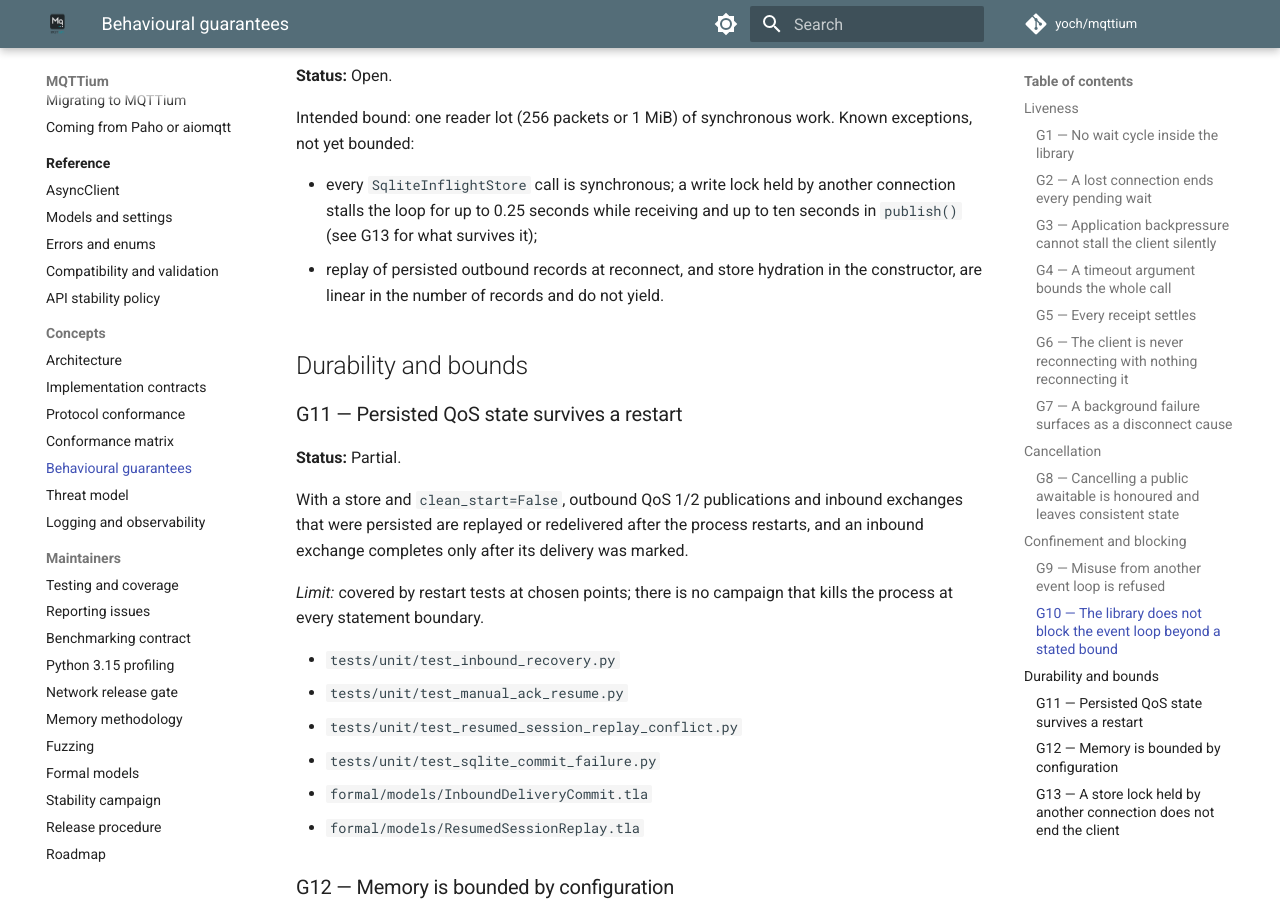
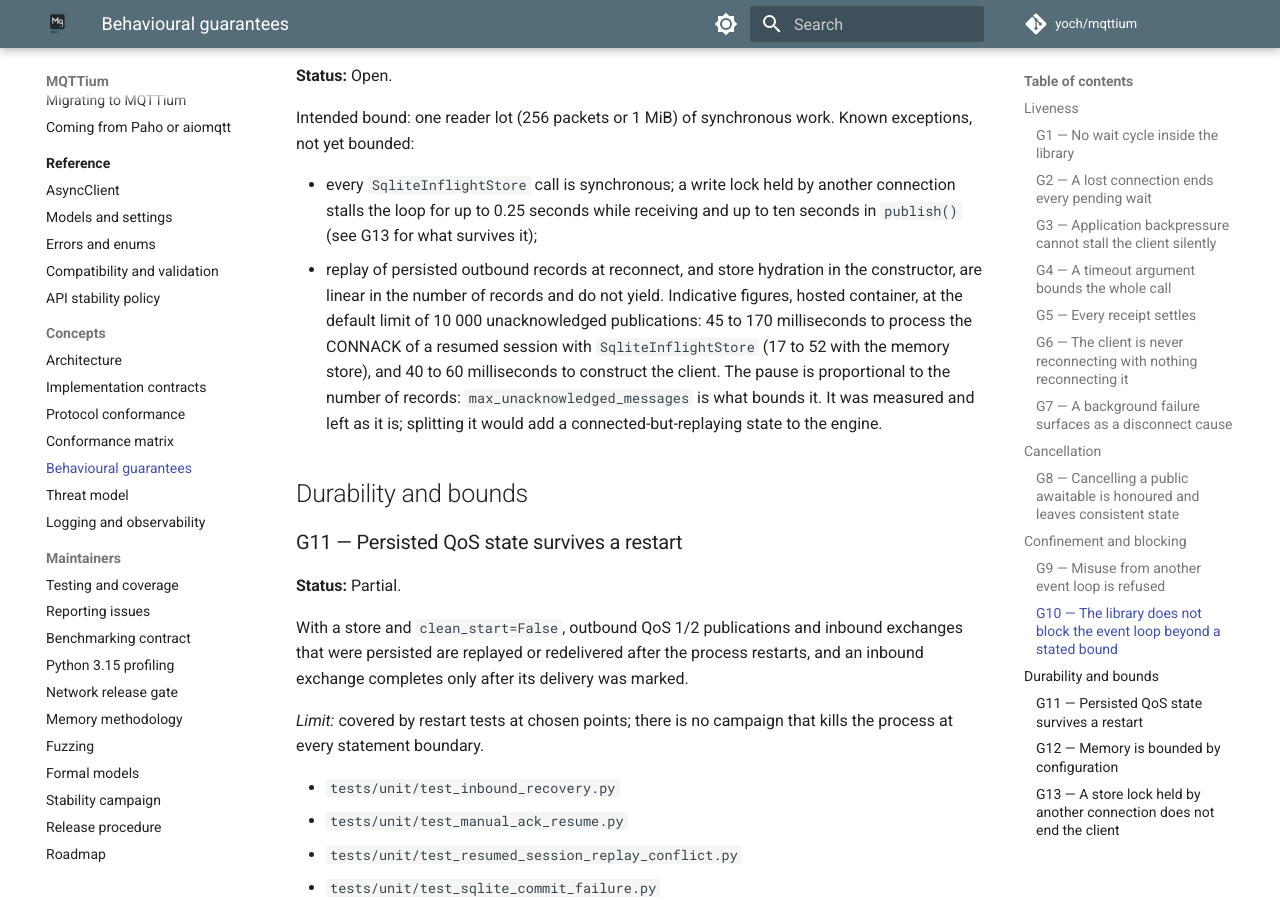
Before and after one commit to yoch/mqttium, an MkDocs documentation site: the page built from docs/guarantees.md, in a window 1280 px wide and 900 px high, scrolled down 4663 px. Built offline with MkDocs 1.6.1 and Material for MkDocs 9.7.7, drawn with Linux system fonts in a browser that asks for light colours; comment, search, counter and statistics services are not loaded.

Commit message:
Document the measured pause of outbound replay at reconnection
Replay of unacknowledged publications on a resumed session, and store
hydration in the constructor, are synchronous and linear in the number of
records. State the measured order of magnitude in the guarantee register
and in the sizing guide, and name the setting that bounds it. The engine is
unchanged: splitting the replay would add a connected-but-replaying state.

Co-Authored-By: Claude Fable 5.2 <noreply@anthropic.com>
Claude-Session: https://claude.ai/code/session_01Ao6T3feVH1AdmD4A8HiJoS

```diff
--- a/docs/guarantees.md
+++ b/docs/guarantees.md
@@ -199,6 +199,13 @@ Known exceptions, not yet bounded:
   and up to ten seconds in `publish()` (see G13 for what survives it);
 - replay of persisted outbound records at reconnect, and store hydration in
   the constructor, are linear in the number of records and do not yield.
+  Indicative figures, hosted container, at the default limit of 10 000
+  unacknowledged publications: 45 to 170 milliseconds to process the CONNACK
+  of a resumed session with `SqliteInflightStore` (17 to 52 with the memory
+  store), and 40 to 60 milliseconds to construct the client. The pause is
+  proportional to the number of records: `max_unacknowledged_messages` is
+  what bounds it. It was measured and left as it is; splitting it would add
+  a connected-but-replaying state to the engine.
 
 ## Durability and bounds
 
```
Also changed, not shown: docs/configuration-and-sizing.md (+8 -0 lines).
